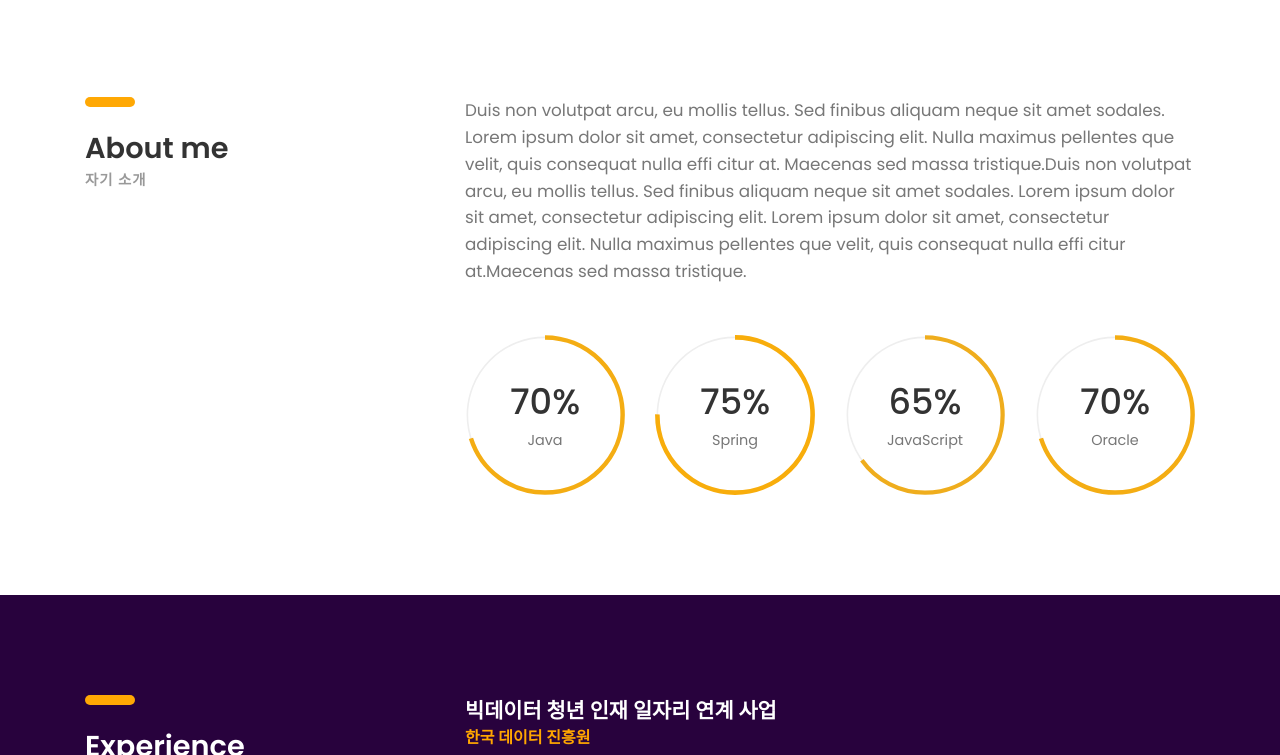
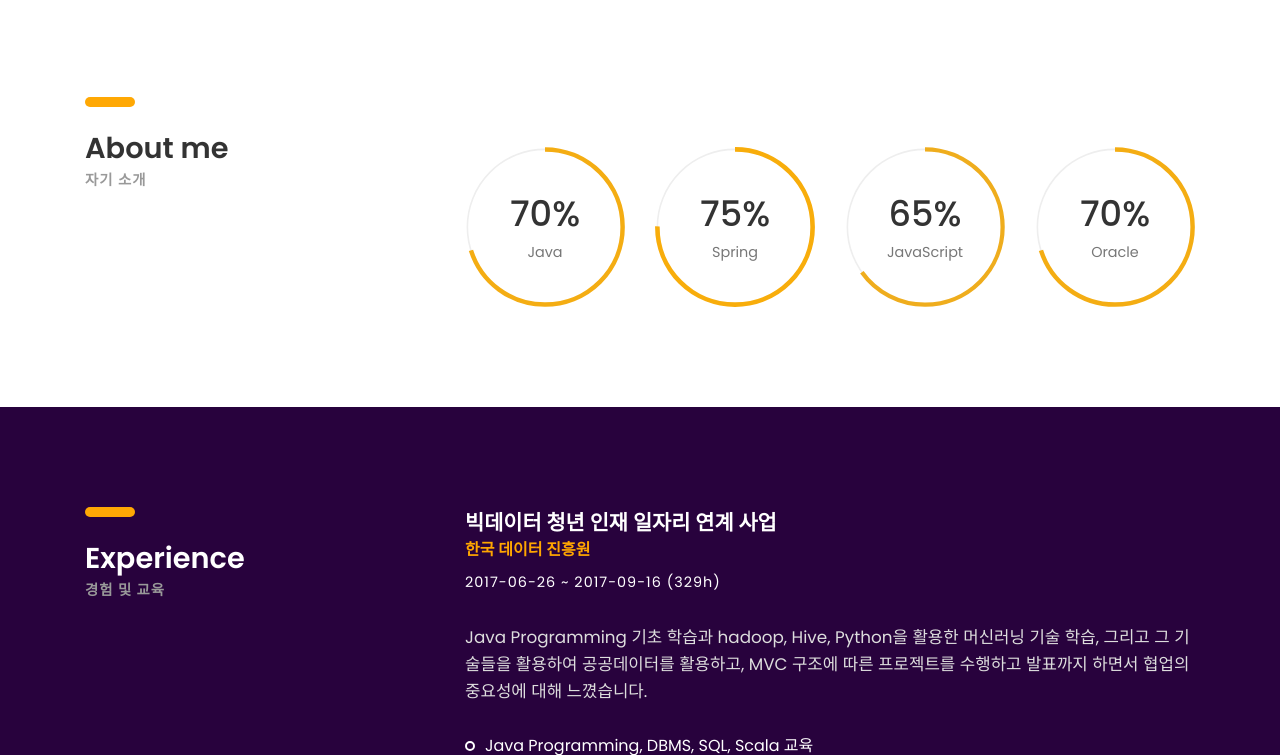
Before and after one commit to dahoony/dahoony.github.io, a plain HTML site: page index.html in a window 1280 px wide. Shown: the part 1624-2379 px from the top of the page. Drawn offline with Linux system fonts and the light colour scheme; files whose address does not match are found by name.

Commit message:
Update css

```diff
--- a/01-cv-portfolio/css/styles.css
+++ b/01-cv-portfolio/css/styles.css
@@ -109,7 +109,7 @@ b.max-bold{ font-weight: 700; }
 
 header{ position: absolute; top: 30px; left: 0; right: 0; z-index: 100; }
 
-header .heading-wrapper{ border-radius: 5px; padding: 30px 40px 20px; background: #FFAD01; color: #fff; }
+header .heading-wrapper{ border-radius: 5px; padding: 30px 40px 20px; background: #353535; color: #fff; }
 
 header .info{ margin-bottom: 10px; }
 
--- a/index.html
+++ b/index.html
@@ -1,7 +1,7 @@
 <!DOCTYPE HTML>
 <html lang="en">
 <head>
-	<title>CV - Boxed</title>
+	<title>최다훈의 포트폴리오</title>
 	<meta http-equiv="X-UA-Compatible" content="IE=edge">
     <meta name="viewport" content="width=device-width, initial-scale=1">
 	<meta charset="UTF-8">
@@ -153,14 +153,7 @@
 					</div>
 				</div><!-- col-sm-4 -->
 				<div class="col-sm-8">
-					<p class="margin-b-50">Duis non volutpat arcu, eu mollis tellus. Sed finibus aliquam neque
-					sit amet sodales. Lorem ipsum dolor sit amet, consectetur adipiscing elit.
-					Nulla maximus pellentes que velit, quis consequat nulla effi citur at.
-					Maecenas sed massa tristique.Duis non volutpat arcu, eu mollis tellus.
-					Sed finibus aliquam neque sit amet sodales. Lorem ipsum dolor sit amet,
-					consectetur adipiscing elit. Lorem ipsum dolor sit amet, consectetur
-					adipiscing elit. Nulla maximus pellentes que velit, quis consequat nulla
-					effi citur at.Maecenas sed massa tristique.</p>
+					<p class="margin-b-50"></p>
 
 					<div class="row">
 						<div class="col-sm-6 col-md-6 col-lg-3">
```
